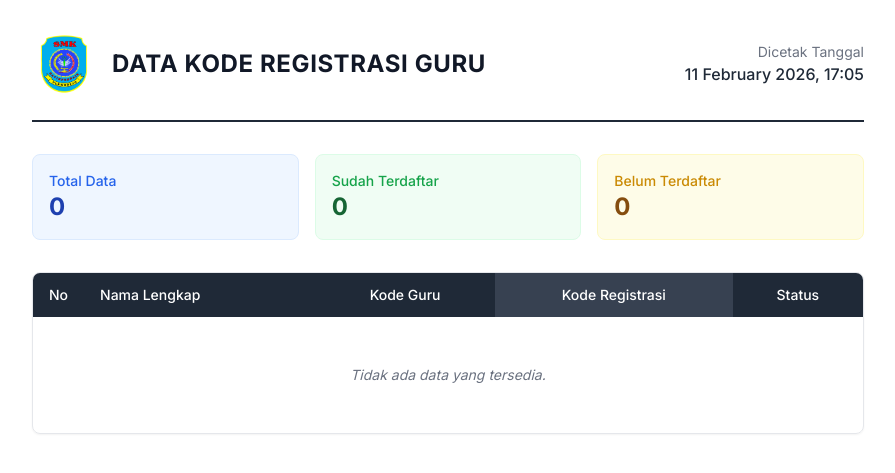
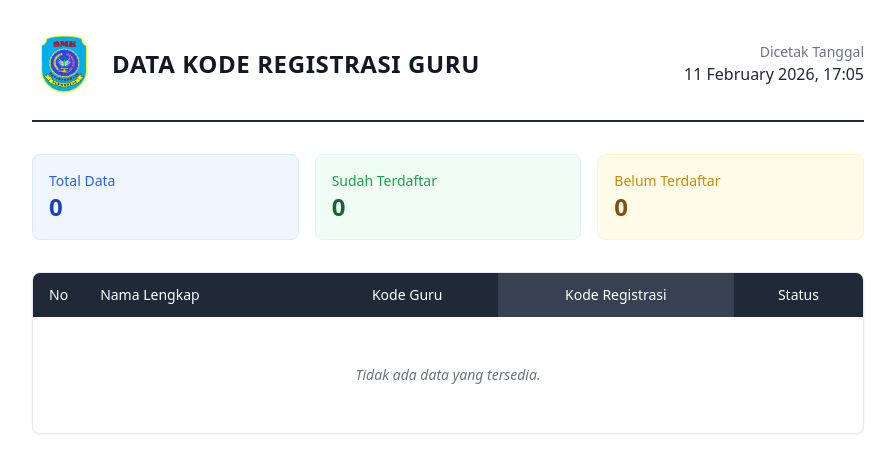
Before and after one commit to Muzakie-ID/absensi-laravel, a Laravel app: page /admin/allowed-registrations/export in a window 1280 px wide. Shown: the top 473 px of the page, without its empty margins (192-1087 px from the left). Run offline with Laravel 12, Linux system fonts and the light colour scheme; a user stored in the database is signed in; data comes from the database, SQL or seed files in the repository; data that the repository does not hold is empty; some libraries are stand-ins or nearby versions.

Commit message:
Fix: Remove external fonts from print view to improve PDF copy capability

```diff
--- a/resources/views/admin/allowed-registrations/print.blade.php
+++ b/resources/views/admin/allowed-registrations/print.blade.php
@@ -6,9 +6,8 @@
     <title>Data Registrasi - {{ ucfirst($type) }}</title>
     <script src="https://cdn.tailwindcss.com"></script>
     <style>
-        @import url('https://fonts.googleapis.com/css2?family=Inter:wght@300;400;500;600;700&display=swap');
         body {
-            font-family: 'Inter', sans-serif;
+            font-family: ui-sans-serif, system-ui, -apple-system, BlinkMacSystemFont, "Segoe UI", Roboto, "Helvetica Neue", Arial, sans-serif;
         }
         @media print {
             @page {
```
